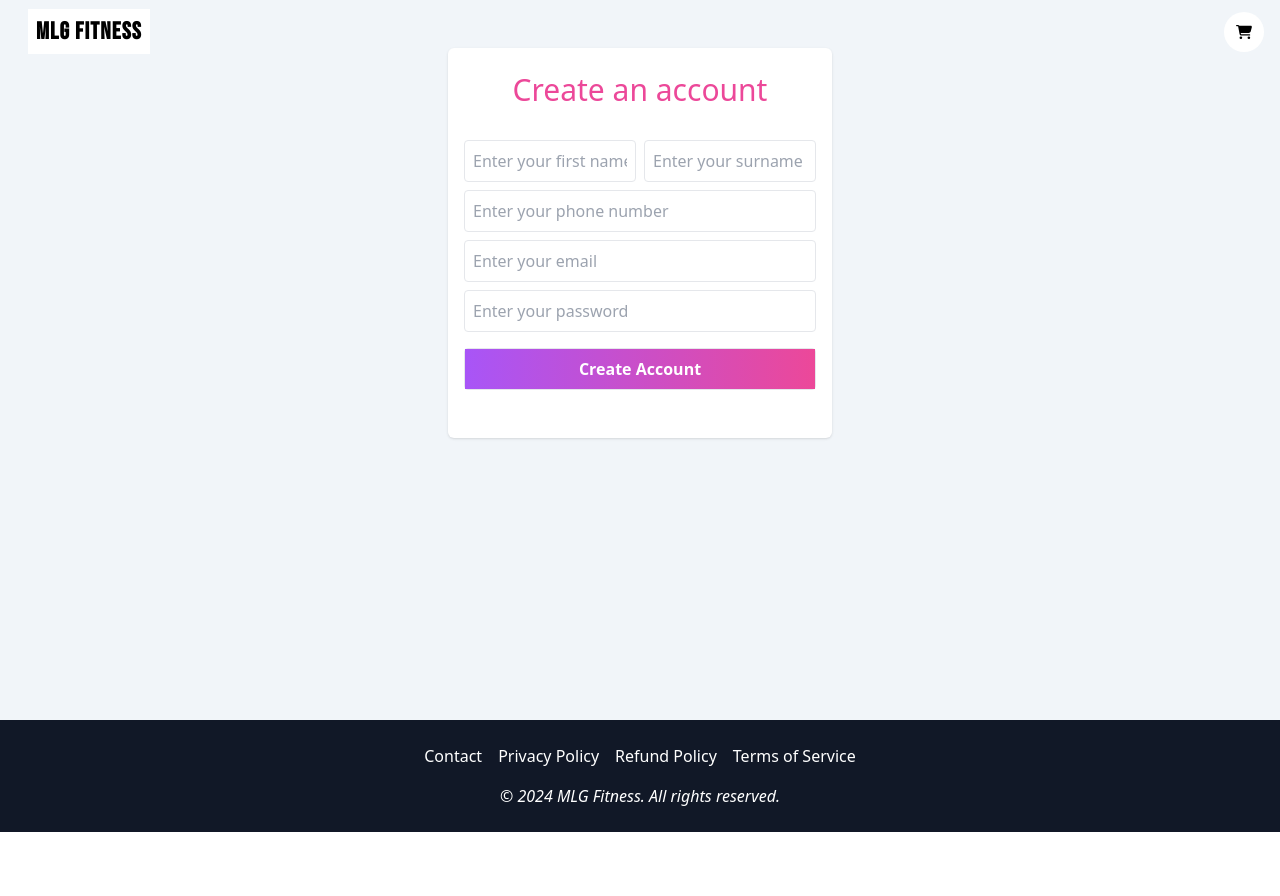
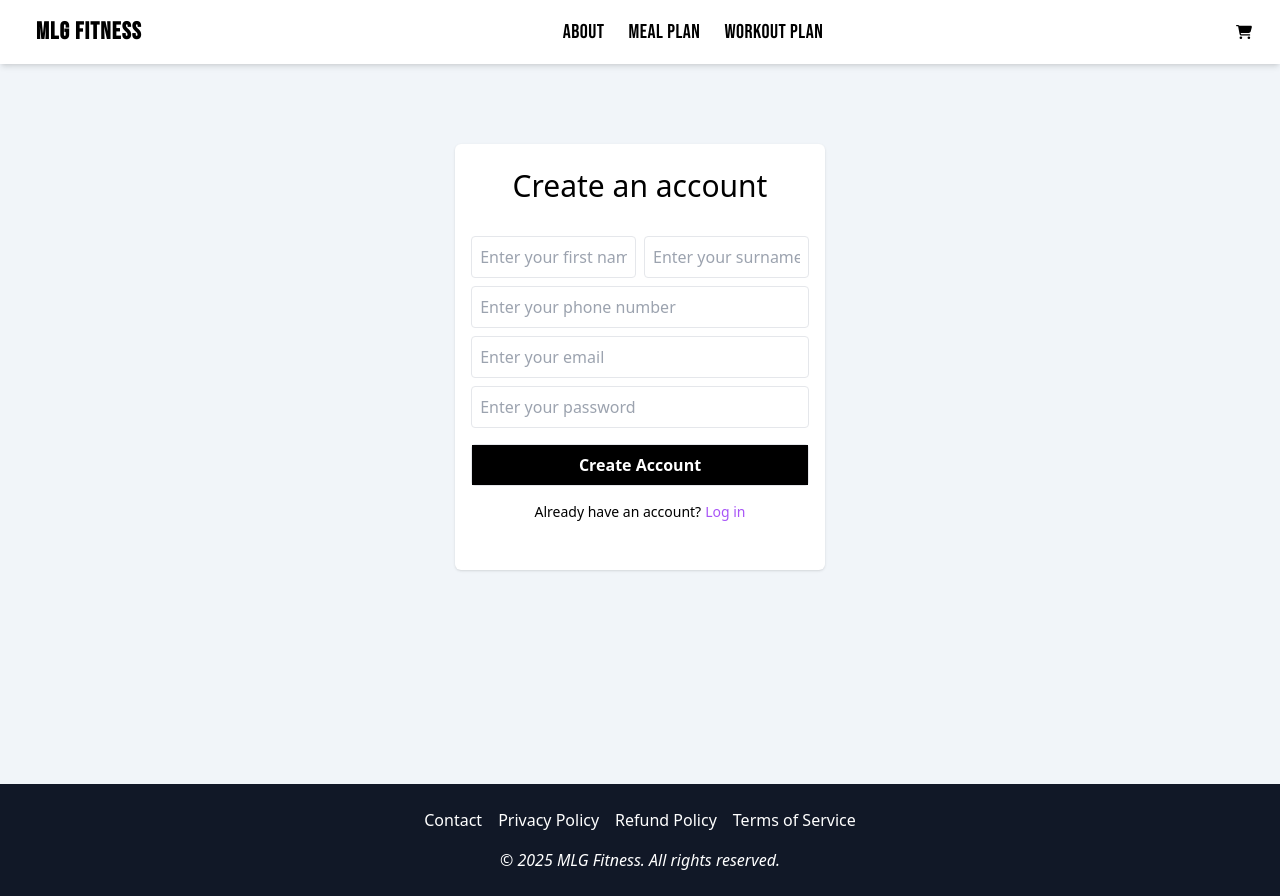
Before and after one commit to ejmichael/digital-product-store, a React (Create React App) app in the folder client/: page /register in a window 1280 px wide. Before the commit the page ends 832 px from the top, so only its background shows below. Built offline with nearby package versions, Linux system fonts and the light colour scheme.

Commit message:
Added pages and colors

```diff
--- a/client/src/App.js
+++ b/client/src/App.js
@@ -3,7 +3,7 @@ import ViewProduct from './pages/ViewProduct';
 import Home from './pages/Home';
 import Navbar from './components/Navbar';
 import CreateProduct from './pages/admin/CreateProduct';
-import {CartProvider} from './context/CartContext'
+import { CartProvider } from './context/CartContext';
 import Cart from './components/Cart';
 import Login from './pages/auth/Login';
 import Register from './pages/auth/Register';
@@ -12,7 +12,7 @@ import PrivateRoute from './components/PrivateRoute';
 import Checkout from './pages/Checkout';
 import OrderDetails from './components/OrderDetails';
 import { ToastContainer } from 'react-toastify';
-import 'react-toastify/dist/ReactToastify.css'
+import 'react-toastify/dist/ReactToastify.css';
 import UploadPDF from './pages/admin/UploadPDF';
 import PrivacyPolicy from './pages/PrivacyPolicy';
 import TermsOfService from './pages/TermsOfService';
@@ -27,48 +27,51 @@ import MealPlanInfo from './pages/plans/MealPlanInfo';
 import WorkoutPlanInfo from './pages/plans/WorkoutPlanInfo';
 
 function App() {
-
-  ReactGA.initialize('G-HLWNWMQH98'); // Replace with your Measurement ID
-  ReactGA.send('pageview'); // Tracks the initial pageview
+  ReactGA.initialize('G-HLWNWMQH98');
+  ReactGA.send('pageview');
 
   return (
     <>
-    <AnalyticsTracker/>
+      <AnalyticsTracker />
       <CartProvider>
-    <div className="App ">
-      <Navbar/>
+        <div className="flex flex-col min-h-screen">
+          <Navbar />
+
+          <main className="flex-grow">
             <Routes>
-        <Route exact path='/' element={<Home/>} />
-        <Route path="/profile/:section" element={<PrivateRoute><Profile/></PrivateRoute>} /> {/* Dynamic section */}
-        <Route path='/profile' element={<PrivateRoute><Profile/></PrivateRoute>} />
-        <Route path="/orders/:orderId" element={<PrivateRoute><OrderDetails/></PrivateRoute>} />
-        <Route path='/login' element={<Login/>} />
-        <Route path='/register' element={<Register/>} />
-        <Route path='/product/:productID' element={<ViewProduct/>} />
-        <Route path='/product/create' element={<CreateProduct/>} />
-        <Route path='/product/upload' element={<UploadPDF/>} />
-        <Route path='/cart' element={<Cart/>} />
-        <Route path='/checkout' element={<PrivateRoute><Checkout/></PrivateRoute>} />
-        <Route path='/privacy-policy' element={<PrivacyPolicy/>} />
-        <Route path='/terms' element={<TermsOfService/>} />
-        <Route path='/refunds' element={<RefundPolicy/>} />
-        <Route path='/contact' element={<ContactUs/>} />
+              <Route exact path='/' element={<Home />} />
+              <Route path="/profile/:section" element={<PrivateRoute><Profile /></PrivateRoute>} />
+              <Route path='/profile' element={<PrivateRoute><Profile /></PrivateRoute>} />
+              <Route path="/orders/:orderId" element={<PrivateRoute><OrderDetails /></PrivateRoute>} />
+              <Route path='/login' element={<Login />} />
+              <Route path='/register' element={<Register />} />
+              <Route path='/product/:productID' element={<ViewProduct />} />
+              <Route path='/product/create' element={<CreateProduct />} />
+              <Route path='/product/upload' element={<UploadPDF />} />
+              <Route path='/cart' element={<Cart />} />
+              <Route path='/checkout' element={<PrivateRoute><Checkout /></PrivateRoute>} />
+              <Route path='/privacy-policy' element={<PrivacyPolicy />} />
+              <Route path='/terms' element={<TermsOfService />} />
+              <Route path='/refunds' element={<RefundPolicy />} />
+              <Route path='/contact' element={<ContactUs />} />
               <Route path="/success" element={<PaymentSuccess />} />
               <Route path="/cancel" element={<PaymentCancelled />} />
               <Route path="/meal-plan" element={<MealPlanInfo />} />
               <Route path="/workout-plan" element={<WorkoutPlanInfo />} />
             </Routes>
-    </div>
-    <div className="py-6 text-center bg-gray-900 text-white ">
+          </main>
+
+          <footer className="py-6 text-center bg-gray-900 text-white">
             <div className="mb-4 flex flex-wrap justify-center space-x-4">
               <Link to="/contact" className="hover:text-green-600">Contact</Link>
               <Link to="/privacy-policy" className="hover:text-green-600">Privacy Policy</Link>
               <Link to="/refunds" className="hover:text-green-600">Refund Policy</Link>
               <Link to="/terms" className="hover:text-green-600">Terms of Service</Link>
             </div>
-        <p className="italic">© 2024 MLG Fitness. All rights reserved.</p>
+            <p className="italic">© 2025 MLG Fitness. All rights reserved.</p>
+          </footer>
         </div>
-    </CartProvider>
+
         <ToastContainer
           position="bottom-right"
           autoClose={5000}
@@ -81,6 +84,7 @@ function App() {
           pauseOnHover
           theme="light"
         />
+      </CartProvider>
     </>
   );
 }
--- a/client/src/components/Cart.jsx
+++ b/client/src/components/Cart.jsx
@@ -18,9 +18,9 @@ const Cart = () => {
     <div className='m-10 min-h-[75vh] mt-[100px]'>
     {cart.products.length === 0 ? (
       <div className='w-full text-center'>
-        <p className="text-4xl font-semibold mb-6 text-pink-600">Oops!</p>
+        <p className="text-4xl font-semibold mb-6 text-blaxk">Oops!</p>
         <p>You do not have anything in your cart.</p>
-        <button className='px-6 py-2 my-4 rounded-full text-white font-medium bg-gradient-to-r  from-purple-500 to-pink-500 '>
+        <button className='px-6 py-2 my-4 text-white font-medium bg-black hover:bg-slate-600 rounded'>
           <Link to='/'>Back</Link>
         </button>
       </div>
@@ -56,7 +56,7 @@ const Cart = () => {
           <p className='text-xl'>Payment Information</p>
           <div className='flex justify-between my-2'>
              <p>Subtotal:</p>
-             <p className='text-lg'>R 399.00</p>
+             <p className='text-lg'>R 599.00</p>
           </div>
           <div className='flex justify-between  my-2'>
              <p>Discount:</p>
--- a/client/src/components/Navbar.jsx
+++ b/client/src/components/Navbar.jsx
@@ -1,6 +1,13 @@
 import React, { useContext, useState } from 'react'
-import { Link } from 'react-router-dom'
-import { FaCircleUser, FaCartShopping, FaArrowRightFromBracket, FaArrowRightToBracket, FaBars, FaXmark } from "react-icons/fa6"
+import { Link, useLocation } from 'react-router-dom'
+import {
+  FaCircleUser,
+  FaCartShopping,
+  FaArrowRightFromBracket,
+  FaArrowRightToBracket,
+  FaBars,
+  FaXmark
+} from "react-icons/fa6"
 import { CartContext } from '../context/CartContext'
 import { AuthContext } from '../context/AuthContext'
 
@@ -8,6 +15,8 @@ const Navbar = () => {
   const { cart } = useContext(CartContext)
   const { user, dispatch } = useContext(AuthContext)
   const [isMenuOpen, setIsMenuOpen] = useState(false)
+   const location = useLocation();
+  const isHomePage = location.pathname === '/';
 
   const logout = () => {
     localStorage.removeItem('user')
@@ -20,14 +29,22 @@ const Navbar = () => {
   }
 
   return (
-    <div className='w-full px-4 py-2 absolute flex justify-between items-center top-0 z-20 bg-transparent'>
+    <div className={`font-bebas-neue w-full px-4 py-2 ${isHomePage ? 'bg-transparent text-white absolute' : 'bg-white text-black shadow-md'} flex justify-between items-center top-0 z-20`}>
+      {/* Logo */}
       <div className='py-2 px-3 font-bold'>
         <Link to='/' className='font-bebas-neue text-black text-2xl p-2 tracking-wider text-shadow bg-white'>
           MLG Fitness
         </Link>
       </div>
 
-      {/* Desktop Nav */}
+      {/* Center Nav Links (Desktop Only) */}
+      <div className=' text-xl tracking-wide hidden md:flex gap-6 font-medium'>
+        <Link to="/about" className="hover:text-gray-300">About</Link>
+        <Link to="/meal-plan" className="hover:text-gray-300">Meal Plan</Link>
+        <Link to="/workout-plan" className="hover:text-gray-300">Workout Plan</Link>
+      </div>
+
+      {/* Right Icons (Desktop Only) */}
       <div className='hidden md:flex items-center gap-4'>
         <Link to='/cart'>
           <button className='relative p-3 bg-white text-black rounded-full hover:font-semibold hover:bg-slate-300'>
@@ -44,7 +61,7 @@ const Navbar = () => {
 
         {/* {user && (
           <Link to="/profile">
-            <button className='p-3 bg-white rounded-full hover:font-semibold hover:cursor-pointer hover:bg-slate-300'>
+            <button className='p-3 bg-white rounded-full hover:font-semibold hover:bg-slate-300'>
               <FaCircleUser />
             </button>
           </Link>
@@ -63,16 +80,26 @@ const Navbar = () => {
         )} */}
       </div>
 
-      {/* Hamburger Menu (Mobile) */}
+      {/* Hamburger (Mobile Only) */}
       <div className="md:hidden">
         <button onClick={toggleMenu} className="p-3 bg-white rounded-full">
           {isMenuOpen ? <FaXmark /> : <FaBars />}
         </button>
       </div>
 
-      {/* Mobile Dropdown Menu */}
+      {/* Mobile Dropdown */}
       {isMenuOpen && (
         <div className="absolute top-[70px] right-4 bg-white rounded-lg shadow-lg p-4 flex flex-col gap-3 z-30 w-48">
+          <Link to="/about" onClick={toggleMenu} className='flex items-center gap-2'>
+            About
+          </Link>
+          <Link to="/meal-plan" onClick={toggleMenu} className='flex items-center gap-2'>
+            Meal Plan
+          </Link>
+          <Link to="/workout-plan" onClick={toggleMenu} className='flex items-center gap-2'>
+            Workout Plan
+          </Link>
+
           <Link to='/cart' onClick={toggleMenu} className='flex items-center gap-2'>
             <FaCartShopping /> Cart
             {cart.products.length !== 0 && (
@@ -82,11 +109,11 @@ const Navbar = () => {
             )}
           </Link>
 
-          {user && (
+          {/* {user && (
             <Link to="/profile" onClick={toggleMenu} className='flex items-center gap-2'>
               <FaCircleUser /> Profile
             </Link>
-          )}
+          )} */}
 
           {/* {user ? (
             <button onClick={logout} className='flex items-center gap-2 text-left'>
--- /dev/null
+++ b/client/src/pages/About.jsx
@@ -0,0 +1,9 @@
+import React from 'react'
+
+const About = () => {
+  return (
+    <div>About</div>
+  )
+}
+
+export default About
--- a/client/src/pages/ContactUs.jsx
+++ b/client/src/pages/ContactUs.jsx
@@ -2,8 +2,8 @@ import React from 'react'
 
 const ContactUs = () => {
   return (
-    <div className="px-6 py-10 max-w-3xl mx-auto">
-      <h1 className="text-4xl font-semibold text-center mb-8 text-pink-600">Contact</h1>
+    <div className="h-[82vh] px-6 py-12 max-w-3xl mx-auto">
+      <h1 className="text-4xl font-semibold text-center mb-8 text-black font-bebas-neue tracking-wider">Contact</h1>
       <p className="text-gray-700 mb-4">
             Should you have any questions or queries, please feel free to contact our support person at the email address listed below.
       </p>
--- a/client/src/pages/ViewProduct.jsx
+++ b/client/src/pages/ViewProduct.jsx
@@ -61,7 +61,7 @@ const ViewProduct = () => {
             <div className="flex flex-col lg:flex-row-reverse justify-center">
                 <div className="lg:w-[90%]">
                 <img
-        className="w-full md:w-[80%] max-h-[600px] object-cover m-auto border border-2 rounded-md"
+                    className="w-full md:w-[80%] max-h-[600px] xl:max-h-[800px] object-cover m-auto border border-2 rounded-md"
                     src={selectedImg || productInfo.imageUrls[0]}
                     alt={productInfo.productName}
                 />
--- a/client/src/pages/auth/Register.jsx
+++ b/client/src/pages/auth/Register.jsx
@@ -1,7 +1,7 @@
 import React, { useContext, useEffect, useState } from 'react';
 import { AuthContext } from '../../context/AuthContext';
 import axios from 'axios';
-import { useLocation, useNavigate } from 'react-router-dom';
+import { Link, useLocation, useNavigate } from 'react-router-dom';
 import { toast } from 'react-toastify';
 
 const Register = () => {
@@ -69,10 +69,10 @@ const Register = () => {
 
 
   return (
-    <div className='w-full h-[calc(100vh-80px)] bg-slate-100 py-12'>
+    <div className='w-full h-[calc(100vh-80px)] bg-slate-100 py-20 px-6'>
       <div className="m-auto flex-col shadow rounded-md lg:w-[30%] md:w-[50%] p-4 bg-white">
         <div className="flex items-center gap-1 justify-center p-2">
-          <span className='font-medium text-3xl text-pink-500'>Create an account</span>
+          <span className='font-medium text-3xl text-black'>Create an account</span>
         </div>
         {/* <div className="flex justify-center">
           <p className='font-medium text-gray-500 text-lg'>Sign in to your account</p>
@@ -136,9 +136,15 @@ const Register = () => {
                 onChange={handleChange}
               />
             </div>
-            <div className='my-4 w-full border text-center rounded text-white font-semibold'>
-              <button type="submit" className="text-white py-2 hover:shadow-md bg-gradient-to-r from-purple-500 to-pink-500 w-full">Create Account</button>
+            <div className='my-4 w-full border text-center rounded font-semibold'>
+              <button type="submit" className="text-white py-2 hover:shadow-md hover-bg-slate-600 bg-black text-white w-full">Create Account</button>
             </div>
+            <div className='my-4 w-full flex gap-1 justify-center items-center text-sm'>
+                          <p>Already have an account? </p>
+                          <Link to='/register' className='text-purple-500'>
+                           Log in
+                          </Link>
+                        </div>
           </form>
         </div>
       </div>
--- a/client/src/pages/plans/MealPlanInfo.jsx
+++ b/client/src/pages/plans/MealPlanInfo.jsx
@@ -3,8 +3,8 @@ import { Link } from 'react-router-dom'
 
 const MealPlanInfo = () => {
   return (
-<div className="mt-16 px-6 lg:px-20 py-10 text-center">
-      <h1 className="text-4xl md:text-5xl font-bold uppercase mb-4">Simple, Satisfying Meal Plan</h1>
+<div className="md:mt-16 px-6 lg:px-20 py-10 text-center">
+      <h1 className="text-4xl md:text-5xl font-bold uppercase mb-4">Simple, Delicious Meal Plan</h1>
       <p className="text-lg text-gray-700 mb-8 max-w-3xl mx-auto">
         No complicated recipes, no starving. Just real meals that fuel your goals — fat loss, energy, and muscle tone.
       </p>
--- a/client/src/pages/plans/WorkoutPlanInfo.jsx
+++ b/client/src/pages/plans/WorkoutPlanInfo.jsx
@@ -5,13 +5,13 @@ const WorkoutPlanInfo = () => {
 
 
   return (
- <div className="mt-16 px-6 lg:px-20 py-10 text-center">
+ <div className="md:mt-16 px-6 lg:px-20 py-10 text-center">
       <h1 className="text-4xl md:text-5xl font-bold uppercase mb-4">Weekly Workout Split</h1>
       <p className="text-lg text-gray-700 mb-8 max-w-3xl mx-auto">
         Train smarter, not harder. This weekly workout plan combines leg day workouts with dumbbell-based upper body sessions — giving you real results with no guesswork.
       </p>
 
-      {/* <img src={WorkoutImage} alt="Workout plan preview" className="rounded-lg shadow-lg mx-auto mb-8 max-w-2xl" /> */}
+      {/* <img src="" alt="Workout plan preview" className="rounded-lg shadow-lg mx-auto mb-8 max-w-2xl" /> */}
 
       <div className="bg-gray-100 rounded-lg p-6 mb-10 text-left max-w-4xl mx-auto space-y-4">
         <h2 className="text-2xl font-semibold uppercase text-center mb-4">Weekly Routine</h2>
```
Also changed, not shown: client/src/pages/auth/Login.jsx (+5 -5 lines). Lines whose indentation alone changed are shown as unchanged.
